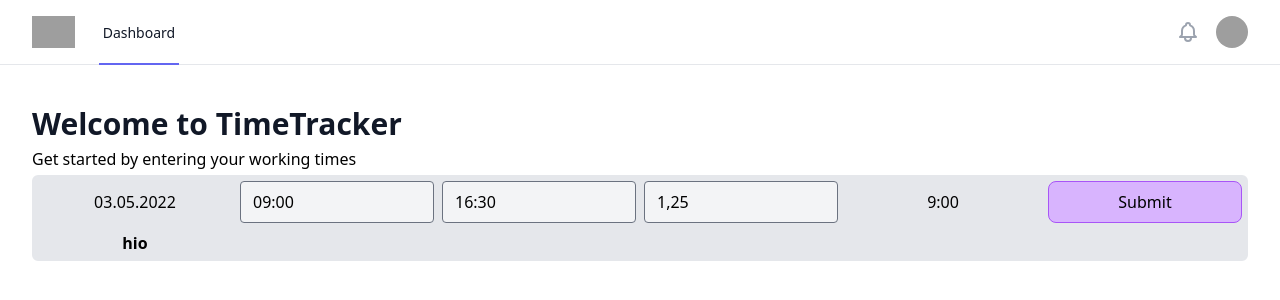
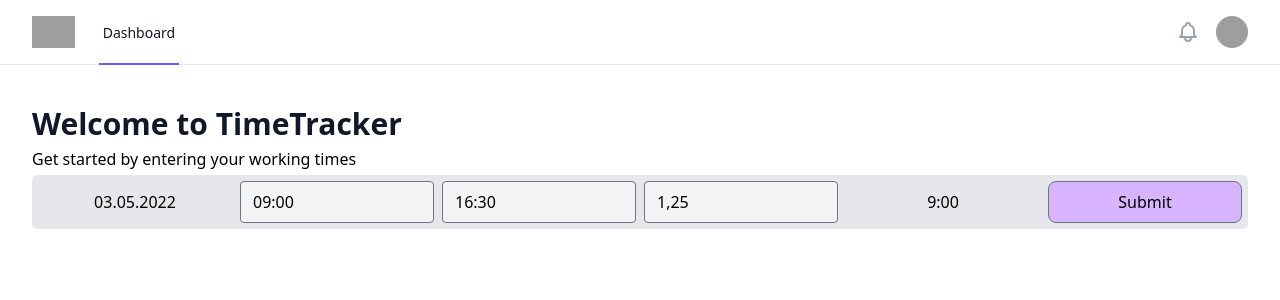
Before and after one commit to felix-lausch/time-tracker-fe, a Next.js app: page /formtest in a window 1280 px wide. Shown: the top 300 px of the page. Built offline with nearby package versions, Linux system fonts and the light colour scheme; grey boxes are pictures that could not be loaded.

Commit message:
adjust style

```diff
--- a/pages/formtest.tsx
+++ b/pages/formtest.tsx
@@ -63,8 +63,7 @@ export default function() {
               {timeEntry.totalHours}
             </p>
           </div>
-          <input className="bg-purple-300 hover:bg-purple-400 active:bg-purple-500 border border-purple-500 active:border-purple-600 rounded-lg" type="submit"/>
-          <button><p className="font-semibold"><b>hio</b></p></button>
+          <input className="bg-purple-300 hover:bg-purple-400 active:bg-purple-500 border border-gray-500 active:border-purple-600 rounded-lg" type="submit"/>
         </div>
       </form>
     )
```
